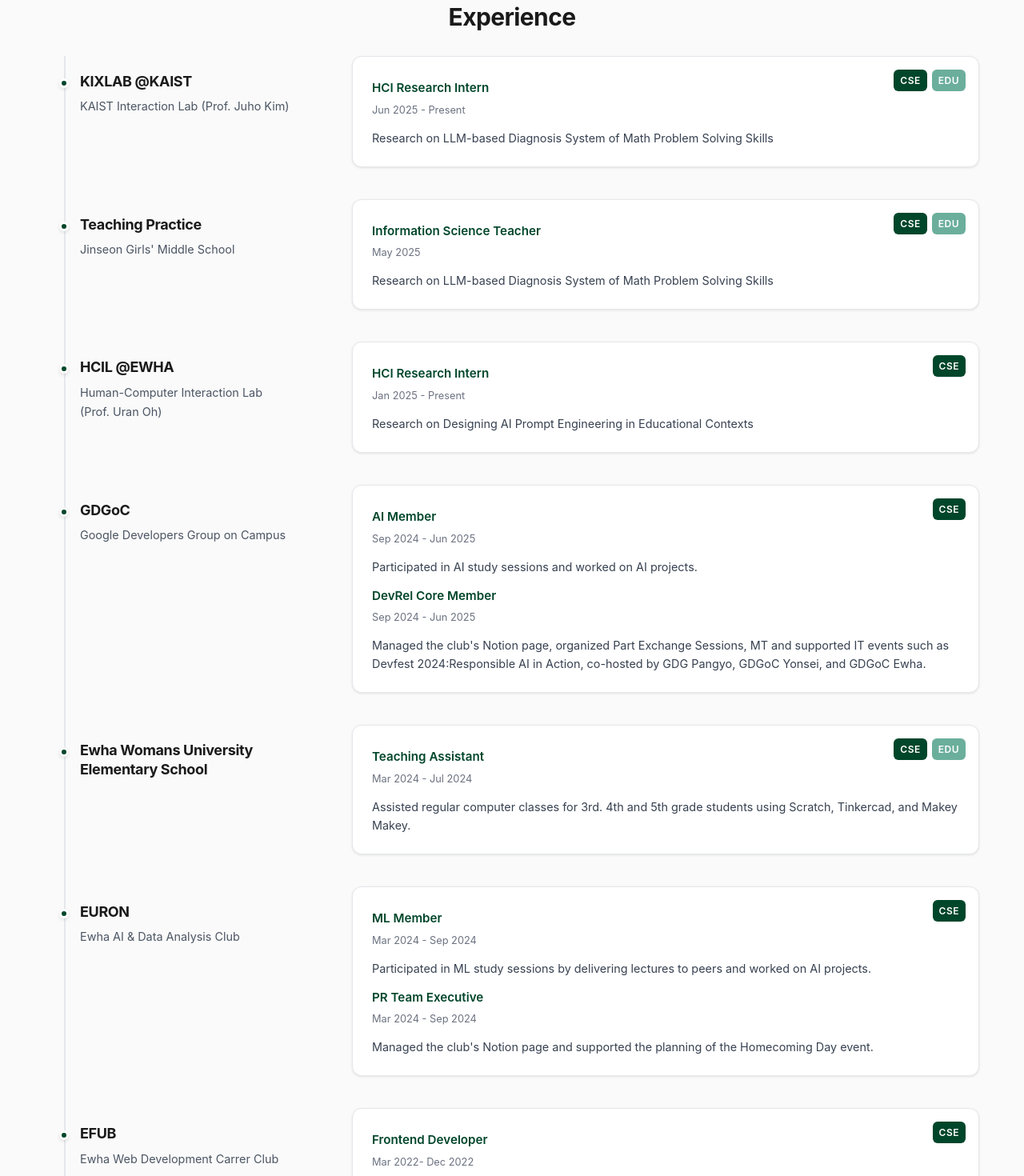
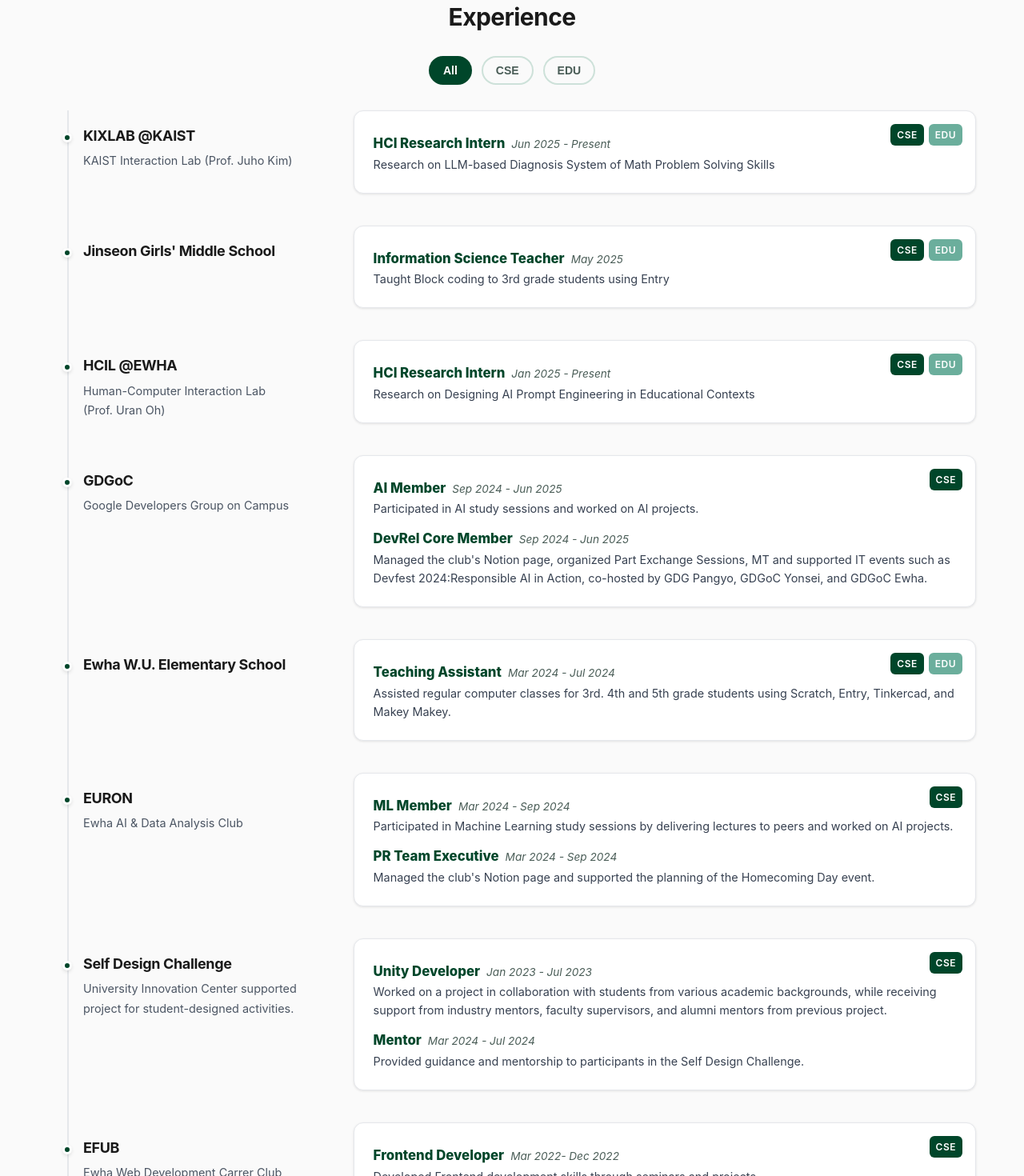
Before and after one commit to doh-ha/doh-ha.github.io, a React (Create React App) app: page / in a window 1280 px wide. Shown: the part 1700-3170 px from the top of the page at 80% size. Built offline with nearby package versions, Linux system fonts and the light colour scheme.

Commit message:
📝 add experience data

```diff
--- a/src/sections/Experience/Experience.data.ts
+++ b/src/sections/Experience/Experience.data.ts
@@ -1,12 +1,13 @@
 export interface ExperienceRole {
   title: string;
   description: string;
+  duration?: string;
 }
 
 export interface ExperienceItemData {
   organization: string;
   orgDescription?: string;
-  duration: string;
+
   roles: ExperienceRole[];
   logoUrl?: string;
   tags?: string[];
@@ -16,35 +17,38 @@
   {
     organization: "KIXLAB @KAIST",
     orgDescription: "KAIST Interaction Lab (Prof. Juho Kim)",
-    duration: "Jun 2025 - Present",
+
     tags: ["CSE", "EDU"],
     roles: [
       {
         title: "HCI Research Intern",
+        duration: "Jun 2025 - Present",
         description: "Research on LLM-based Diagnosis System of Math Problem Solving Skills",
       },
     ],
   },
   {
-    organization: "Teaching Practice",
-    orgDescription: "Jinseon Girls' Middle School",
-    duration: "May 2025",
+    organization: "Jinseon Girls' Middle School",
+    orgDescription: "",
+
     tags: ["CSE", "EDU"],
     roles: [
       {
         title: "Information Science Teacher",
-        description: "Research on LLM-based Diagnosis System of Math Problem Solving Skills",
+        duration: "May 2025",
+        description: "Taught Block coding to 3rd grade students using Entry",
       },
     ],
   },
   {
     organization: "HCIL @EWHA",
     orgDescription: "Human-Computer Interaction Lab \n (Prof. Uran Oh)",
-    duration: "Jan 2025 - Present",
-    tags: ["CSE"],
+
+    tags: ["CSE", "EDU"],
     roles: [
       {
         title: "HCI Research Intern",
+        duration: "Jan 2025 - Present",
         description: "Research on Designing AI Prompt Engineering in Educational Contexts",
       },
     ],
@@ -52,45 +56,69 @@
   {
     organization: "GDGoC",
     orgDescription: "Google Developers Group on Campus",
-    duration: "Sep 2024 - Jun 2025",
+
     tags: ["CSE"],
     roles: [
       {
         title: "AI Member",
+        duration: "Sep 2024 - Jun 2025",
         description: "Participated in AI study sessions and worked on AI projects.",
       },
       {
         title: "DevRel Core Member",
+        duration: "Sep 2024 - Jun 2025",
         description:
           "Managed the club's Notion page, organized Part Exchange Sessions, MT and supported IT events such as Devfest 2024:Responsible AI in Action, co-hosted by GDG Pangyo, GDGoC Yonsei, and GDGoC Ewha.",
       },
     ],
   },
   {
-    organization: "Ewha Womans University Elementary School",
+    organization: "Ewha W.U. Elementary School",
     orgDescription: "",
-    duration: "Mar 2024 - Jul 2024",
+
     tags: ["CSE", "EDU"],
     roles: [
       {
         title: "Teaching Assistant",
-        description: "Assisted regular computer classes for 3rd. 4th and 5th grade students using Scratch, Tinkercad, and Makey Makey.",
+        duration: "Mar 2024 - Jul 2024",
+        description: "Assisted regular computer classes for 3rd. 4th and 5th grade students using Scratch, Entry, Tinkercad, and Makey Makey.",
       },
     ],
   },
   {
     organization: "EURON",
     orgDescription: "Ewha AI & Data Analysis Club",
-    duration: "Mar 2024 - Sep 2024",
+
     tags: ["CSE"],
     roles: [
       {
         title: "ML Member",
-        description: "Participated in ML study sessions by delivering lectures to peers and worked on AI projects.",
+        duration: "Mar 2024 - Sep 2024",
+        description: "Participated in Machine Learning study sessions by delivering lectures to peers and worked on AI projects.",
       },
       {
         title: "PR Team Executive",
+        duration: "Mar 2024 - Sep 2024",
         description: "Managed the club's Notion page and supported the planning of the Homecoming Day event.",
+      },
+    ],
+  },
+  {
+    organization: "Self Design Challenge ",
+    orgDescription: "University Innovation Center supported project for student-designed activities.",
+
+    tags: ["CSE"],
+    roles: [
+      {
+        title: "Unity Developer",
+        duration: "Jan 2023 - Jul 2023",
+        description:
+          "Worked on a project in collaboration with students from various academic backgrounds, while receiving support from industry mentors, faculty supervisors, and alumni mentors from previous project.",
+      },
+      {
+        title: "Mentor",
+        duration: "Mar 2024 - Jul 2024",
+        description: "Provided guidance and mentorship to participants in the Self Design Challenge.",
       },
     ],
   },
@@ -98,11 +126,12 @@
   {
     organization: "EFUB",
     orgDescription: "Ewha Web Development Carrer Club",
-    duration: "Mar 2022- Dec 2022",
+
     tags: ["CSE"],
     roles: [
       {
         title: "Frontend Developer",
+        duration: "Mar 2022- Dec 2022",
         description: "Developed Frontend development skills through seminars and projects.",
       },
     ],
@@ -110,15 +139,17 @@
   {
     organization: "Spring Light",
     orgDescription: "Yonsei, Ewha, Sogang University Education Voluntering Club",
-    duration: "Mar 2021- Feb 2022",
+
     tags: ["EDU"],
     roles: [
       {
         title: "Tutoring Volunteer",
-        description: "Tutored Mathematics and English to middle school students.",
+        duration: "Mar 2021- Feb 2022",
+        description: "Tutored Mathematics and English to middle school students at community child center.",
       },
       {
         title: "PR Team Executive",
+        duration: "Mar 2021- Feb 2022",
         description: "Designed club promotional materials and participated in overall club operations.",
       },
     ],
--- a/src/sections/Experience/Experience.styles.ts
+++ b/src/sections/Experience/Experience.styles.ts
@@ -4,13 +4,17 @@
   min-height: 100vh;
   padding: 100px 20px 60px;
   display: flex;
-  align-items: center;
+  align-items: flex-start;
   justify-content: center;
   background: #fafafa;
+  width: 100%;
 `;
 
 export const Timeline = styled.div`
   position: relative;
+  min-height: 400px; /* 최소 높이 설정으로 레이아웃 폭 유지 */
+  width: 100%; /* 부모 요소의 전체 너비를 차지하도록 설정 */
+  max-width: 1200px; /* 최대 너비 제한으로 일정한 레이아웃 유지 */
 
   &::before {
     content: "";
@@ -133,7 +137,7 @@
 `;
 
 export const Organization = styled.h3`
-  font-size: 1rem;
+  font-size: 0.8rem;
   font-weight: 700;
   color: #1a1a1a;
   margin: 0;
@@ -141,9 +145,17 @@
 
 export const RoleTitle = styled.p`
   color: ${({ theme }) => theme.colors.primary};
-  font-weight: 600;
+  font-weight: 800;
   margin: 2px 0 0;
-  font-size: 0.95rem;
+  font-size: 1.05rem;
+`;
+
+export const RolePeriod = styled.span`
+  color: ${({ theme }) => theme.colors.textSecondary};
+  font-weight: 400;
+  font-size: 0.85rem;
+  margin-left: 8px;
+  font-style: italic;
 `;
 
 export const LogoSlot = styled.div`
@@ -199,3 +211,29 @@
     grid-template-columns: 1fr;
   }
 `;
+
+export const FilterContainer = styled.div`
+  display: flex;
+  gap: 12px;
+  margin-bottom: 32px;
+  justify-content: center;
+  flex-wrap: wrap;
+`;
+
+export const FilterButton = styled.button<{ active: boolean }>`
+  padding: 8px 16px;
+  border-radius: 20px;
+  border: 2px solid ${({ theme, active }) => (active ? theme.colors.primary : theme.colors.borderColor)};
+  background: ${({ theme, active }) => (active ? theme.colors.primary : "transparent")};
+  color: ${({ theme, active }) => (active ? "white" : theme.colors.textSecondary)};
+  font-size: 0.875rem;
+  font-weight: 600;
+  cursor: pointer;
+  transition: all 0.2s ease;
+
+  &:hover {
+    border-color: ${({ theme }) => theme.colors.primary};
+    background: ${({ theme, active }) => (active ? theme.colors.primary : theme.colors.backgroundLight)};
+    color: ${({ theme, active }) => (active ? "white" : theme.colors.primary)};
+  }
+`;
--- a/src/sections/Experience/index.tsx
+++ b/src/sections/Experience/index.tsx
@@ -1,4 +1,4 @@
-import React from "react";
+import React, { useState } from "react";
 import {
   Section,
   Timeline,
@@ -9,24 +9,45 @@
   Description,
   CardHeader,
   RoleTitle,
+  RolePeriod,
   OrgLabel,
   OrgColumn,
   OrgLogo,
   OrgDescription,
   TagsContainer,
   Tag,
+  FilterContainer,
+  FilterButton,
 } from "./Experience.styles";
 import { SectionTitle } from "../../styles/section";
 import { experiences } from "./Experience.data";
 import { Container } from "../../styles/styled-components";
 
 const Experience: React.FC = () => {
+  const [activeFilter, setActiveFilter] = useState<string>("all");
+
+  const filteredExperiences = experiences.filter((exp) => {
+    if (activeFilter === "all") return true;
+    return exp.tags?.includes(activeFilter.toUpperCase());
+  });
+
   return (
     <Section id="experience">
-      <Container>
+      <div style={{ width: "100%", maxWidth: "1200px", margin: "0 auto", padding: "0 20px" }}>
         <SectionTitle>Experience</SectionTitle>
+        <FilterContainer>
+          <FilterButton active={activeFilter === "all"} onClick={() => setActiveFilter("all")}>
+            All
+          </FilterButton>
+          <FilterButton active={activeFilter === "cse"} onClick={() => setActiveFilter("cse")}>
+            CSE
+          </FilterButton>
+          <FilterButton active={activeFilter === "edu"} onClick={() => setActiveFilter("edu")}>
+            EDU
+          </FilterButton>
+        </FilterContainer>
         <Timeline>
-          {experiences.map((exp, index) => (
+          {filteredExperiences.map((exp, index) => (
             <div key={index} style={{ position: "relative" }}>
               <ExperienceItem isLeft>
                 <OrgColumn>
@@ -50,8 +71,10 @@
                   )}
                   {exp.roles.map((role, rIdx) => (
                     <div key={rIdx} style={{ marginBottom: rIdx < exp.roles.length - 1 ? 12 : 0 }}>
-                      <RoleTitle>{role.title}</RoleTitle>
-                      <Duration>{exp.duration}</Duration>
+                      <RoleTitle>
+                        {role.title}
+                        {role.duration && <RolePeriod>{role.duration}</RolePeriod>}
+                      </RoleTitle>
                       <Description>{role.description}</Description>
                     </div>
                   ))}
@@ -61,7 +84,7 @@
             </div>
           ))}
         </Timeline>
-      </Container>
+      </div>
     </Section>
   );
 };
```
